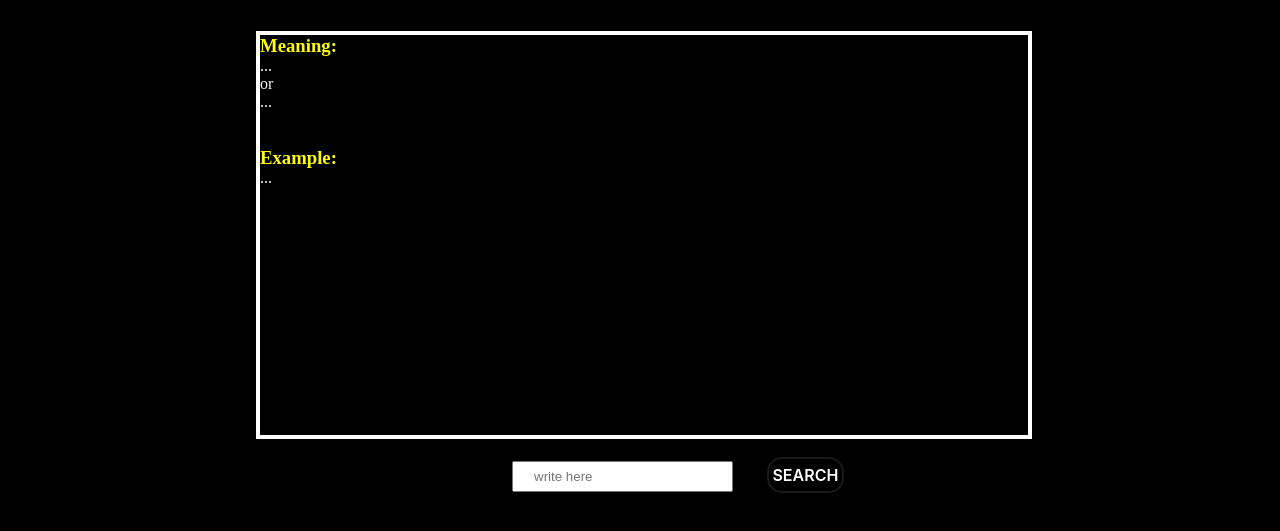
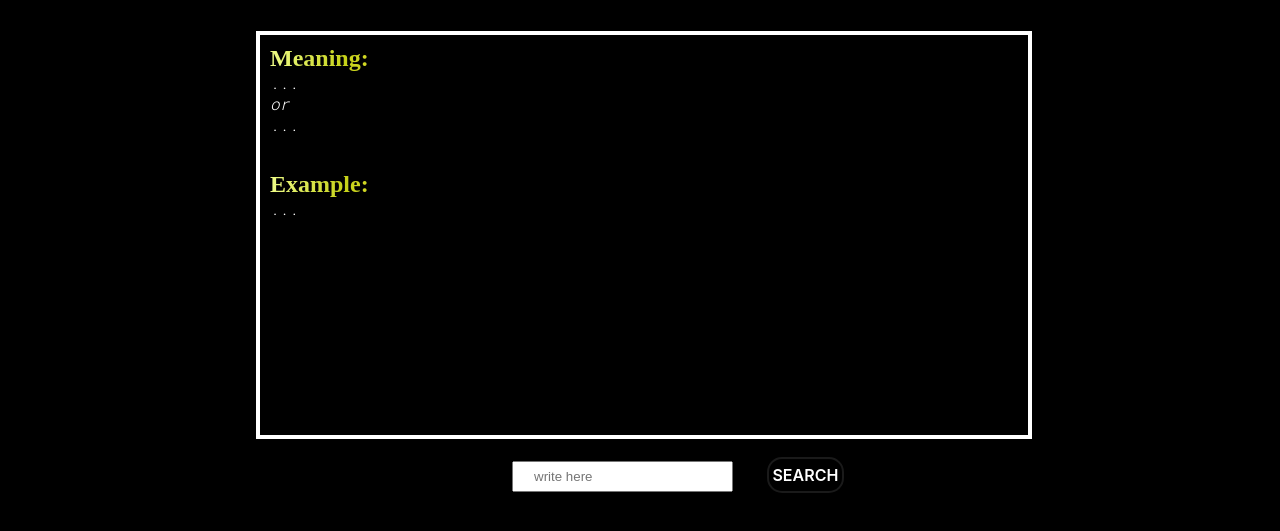
Before and after one commit to Arnav41/VOCAB-Z, a plain HTML site: page index.html in a window 1280 px wide. Shown: the part 139-670 px from the top of the page. Drawn offline with nearby package versions, Linux system fonts and the light colour scheme.

Commit message:
a bit more on css

```diff
--- a/index.html
+++ b/index.html
@@ -18,21 +18,23 @@
   </nav>
   <br />
   <div class="frame">
+    <div class="content">
       <!-- meaning -->
 
-    <h3>Meaning:</h3>
+      <h2>Meaning:</h2>
       <p id="meaning">...</p>
-    <p>or</p>
+      <p><i>or</i></p>
       <p id="meaning2">...</p>
 
       <br>
       <br>
 
       <!-- example -->
-    <h3>Example: </h3>
+      <h2>Example: </h2>
       <p id="ex">...</p>
       </div>
-  <br />
+  </div>
+  <br>
   <div class="inputs">
     <input type="text" name="Word Search" id="WordSrc" placeholder="write here" />
     <button id="New" class="New">SEARCH</button>
--- a/style.css
+++ b/style.css
@@ -1,3 +1,6 @@
+@import url('https://fonts.googleapis.com/css2?family=Comfortaa&family=Roboto+Mono:wght@300&family=Shadows+Into+Light&display=swap');
+
+
 /* diplay */
 * {
   margin: 0%;
@@ -77,10 +80,15 @@ h1 {
 
 p {
   color: white;
+  font-family: 'Comfortaa', cursive;
+  font-family: 'Roboto Mono', monospace;
+
 }
 
 h3{
-    color: yellow;
+  font-family: 'Comfortaa', cursive;
+  font-family: 'Roboto Mono', monospace;
+  color: yellow;
 }
 
 .inputs{
@@ -124,3 +132,22 @@ h3{
   margin-right: 30px;
   padding: 6px 20px;
 }
+
+.content{
+  align-items: center;
+  margin: 10px;
+
+}
+
+
+h2 {
+  background: linear-gradient(
+    to right,
+    hsl(67, 95%, 76%) 0,
+    hsl(64, 79%, 46%) 10%,
+    hsl(57, 84%, 59%) 20%
+  );
+  -webkit-background-clip: text;
+  -webkit-text-fill-color: transparent;
+  animation: shine 1s infinite linear;
+}
```
Lines whose indentation alone changed are shown as unchanged.
